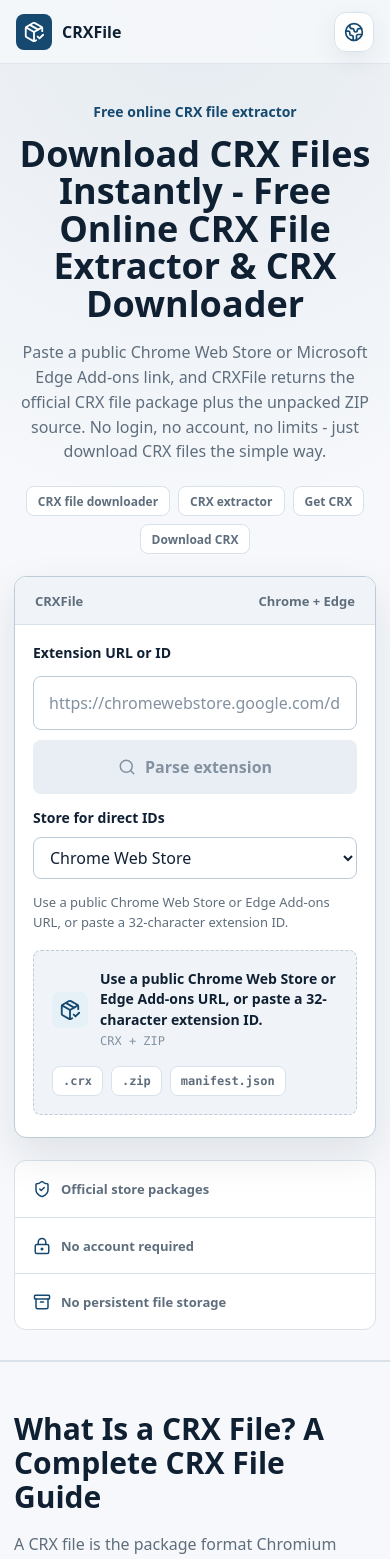
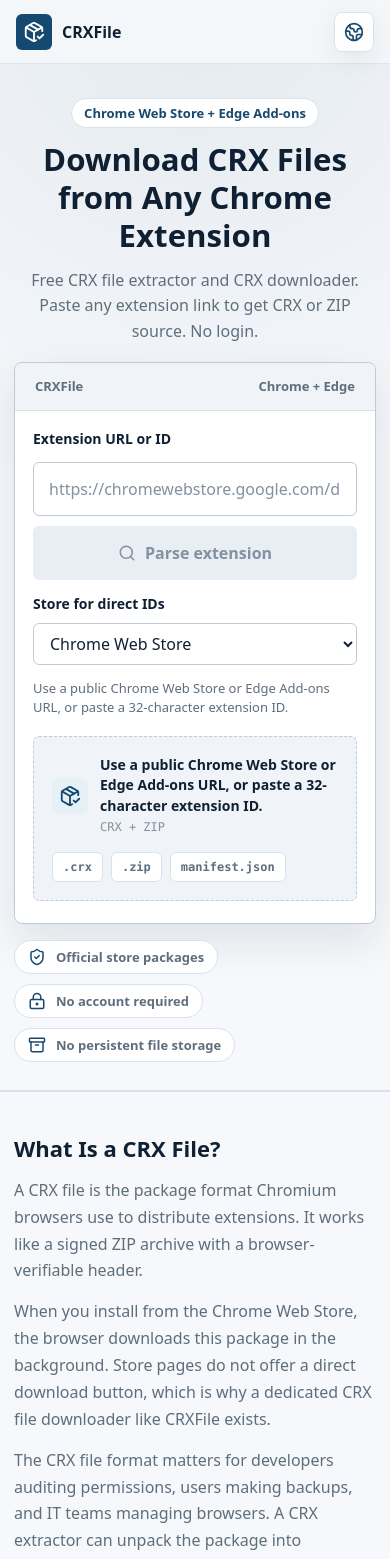
Before and after one commit to calinawilliams1992/crxfile, a Next.js app: page / in a window 390 px wide. Shown: the top 1559 px of the page. Built offline with nearby package versions, Linux system fonts and the light colour scheme.

Commit message:
Optimize CRXFile layout and SEO copy

```diff
--- a/app/components/CrxFileApp.tsx
+++ b/app/components/CrxFileApp.tsx
@@ -42,15 +42,14 @@
 const english = {
   nav: {
     tool: "CRX Downloader",
-    guide: "How to Get CRX",
-    faq: "CRX File FAQ"
+    guide: "Guide",
+    faq: "FAQ"
   },
   hero: {
-    eyebrow: "Free online CRX file extractor",
-    title: "Download CRX Files Instantly - Free Online CRX File Extractor & CRX Downloader",
+    eyebrow: "Chrome Web Store + Edge Add-ons",
+    title: "Download CRX Files from Any Chrome Extension",
     subtitle:
-      "Paste a public Chrome Web Store or Microsoft Edge Add-ons link, and CRXFile returns the official CRX file package plus the unpacked ZIP source. No login, no account, no limits - just download CRX files the simple way.",
-    badges: ["CRX file downloader", "CRX extractor", "Get CRX", "Download CRX"],
+      "Free CRX file extractor and CRX downloader. Paste any extension link to get CRX or ZIP source. No login.",
     trust: [
       { icon: ShieldCheck, label: "Official store packages" },
       { icon: LockKeyhole, label: "No account required" },
@@ -91,7 +90,7 @@
       "Store metadata is limited for this extension. You can still try the official package download."
   },
   learn: {
-    title: "What Is a CRX File? A Complete CRX File Guide",
+    title: "What Is a CRX File?",
     paragraphs: [
       "A CRX file is the package format Chromium browsers use to distribute extensions. It works like a signed ZIP archive with a browser-verifiable header.",
       "When you install from the Chrome Web Store, the browser downloads this package in the background. Store pages do not offer a direct download button, which is why a dedicated CRX file downloader like CRXFile exists.",
@@ -99,7 +98,7 @@
     ]
   },
   guide: {
-    title: "How to Download CRX Files from Chrome Web Store & Edge",
+    title: "How to Download a CRX File",
     subtitle:
       "CRXFile works as a CRX downloader and CRX extractor in one workflow. Follow these steps to get CRX from a public extension listing.",
     chromeTab: "Chrome",
@@ -113,36 +112,36 @@
     steps: {
       chrome: [
         {
-          title: "Step 1: Find the Extension and Copy the URL",
+          title: "Find the Extension",
           body: "Open the Chrome Web Store page for the extension you want, then copy the full URL or 32-character extension ID."
         },
         {
-          title: "Step 2: Paste into the CRX File Downloader",
+          title: "Paste into CRXFile",
           body: "Paste the URL or ID into CRXFile. The tool queries the official update endpoint to locate the latest package."
         },
         {
-          title: "Step 3: Get CRX or Extract ZIP Source",
+          title: "Get CRX or Extract ZIP",
           body: "Choose Download CRX for manual installation, or download ZIP source when you want CRX extractor output for code review."
         }
       ],
       edge: [
         {
-          title: "Step 1: Find the Add-on and Copy the URL",
+          title: "Find the Add-on",
           body: "Open the Microsoft Edge Add-ons page for the extension you want, then copy the full URL or extension ID."
         },
         {
-          title: "Step 2: Paste into the CRX File Downloader",
+          title: "Paste into CRXFile",
           body: "Paste the Edge URL or ID into CRXFile. The CRX downloader resolves the public package from the official endpoint."
         },
         {
-          title: "Step 3: Get CRX or Extract ZIP Source",
+          title: "Get CRX or Extract ZIP",
           body: "Download CRX for manual Edge installation, or use the ZIP option when you need CRX extractor source files."
         }
       ]
     }
   },
   extractor: {
-    title: "CRX File Extractor: How to Inspect Extension Source Code",
+    title: "Inspect Source with the CRX Extractor",
     paragraphs: [
       "When you select ZIP, CRXFile acts as a CRX extractor. The archive contains the CRX file source minus the store signature.",
       "Open the folder in a code editor and start with manifest.json, which declares permissions, content scripts, background workers, and other metadata."
@@ -157,19 +156,35 @@
       "This workflow is common in extension security auditing and useful for learning Chrome Extension APIs."
   },
   why: {
-    title: "Why Use a CRX Downloader Instead of Manual Methods?",
+    title: "Why Use CRXFile?",
     intro:
-      "Manual download URLs require internal store update endpoint details, and those details differ between Chrome and Edge. A dedicated CRX downloader handles that complexity.",
+      "CRXFile is a CRX downloader that handles store update endpoints for you across Chrome and Edge.",
     items: [
-      "Dual-store support - one tool for Chrome Web Store and Microsoft Edge Add-ons.",
-      "No plugin needed - CRXFile runs in the browser; install nothing to download CRX files.",
-      "Latest version - each request fetches the current CRX file package directly from the source.",
-      "Privacy-first workflow - no account registration, persistent file storage, or tracking."
+      {
+        icon: Globe2,
+        title: "Dual-store support",
+        body: "One tool for Chrome Web Store and Microsoft Edge Add-ons."
+      },
+      {
+        icon: PackageCheck,
+        title: "No plugin needed",
+        body: "Runs in your browser. Install nothing to download CRX files."
+      },
+      {
+        icon: Download,
+        title: "Always latest version",
+        body: "Fetches the current public CRX file package directly from the source."
+      },
+      {
+        icon: ShieldCheck,
+        title: "Privacy-first",
+        body: "No account, no persistent file storage, no download tracking."
+      }
     ]
   },
   faq: {
-    title: "CRX File FAQ - Extract, Download & Get CRX Answers",
-    subtitle: "Straight answers for CRX file downloader, CRX extractor, and source review workflows.",
+    title: "CRX File FAQ",
+    subtitle: "Common questions about downloading, extracting, and getting CRX files.",
     items: [
       {
         q: "What is a CRX file?",
@@ -228,15 +243,14 @@
 const chinese: Copy = {
   nav: {
     tool: "CRX 下载器",
-    guide: "如何获取 CRX",
-    faq: "CRX 文件 FAQ"
+    guide: "指南",
+    faq: "FAQ"
   },
   hero: {
-    eyebrow: "免费在线 CRX file 提取器",
-    title: "即时下载 CRX 文件 - 免费在线 CRX File 提取器与下载器",
+    eyebrow: "Chrome Web Store + Edge Add-ons",
+    title: "从任意 Chrome 扩展下载 CRX 文件",
     subtitle:
-      "粘贴公开的 Chrome Web Store 或 Microsoft Edge Add-ons 链接，CRXFile 会返回官方 CRX file 安装包和解包后的源码 ZIP。无需登录、无需账号，直接 download CRX 文件。",
-    badges: ["CRX file downloader", "CRX extractor", "Get CRX", "Download CRX"],
+      "免费 CRX file extractor 与 CRX downloader。粘贴扩展链接即可 get CRX 或源码 ZIP，无需登录。",
     trust: [
       { icon: ShieldCheck, label: "来自官方商店公开接口" },
       { icon: LockKeyhole, label: "无需账号" },
@@ -276,7 +290,7 @@
     partial: "该插件的商店元信息有限，但仍可尝试从官方端点下载文件。"
   },
   learn: {
-    title: "什么是 CRX File？完整 CRX 文件指南",
+    title: "什么是 CRX File？",
     paragraphs: [
       "CRX file 是 Chromium 系浏览器用于分发和安装扩展的标准打包格式，Google Chrome、Microsoft Edge、Brave 和 Opera 都使用这一格式。每个 CRX file 本质上都是带有加密签名头的 ZIP 归档，浏览器会在安装前验证它。",
       "当你从 Chrome Web Store 安装扩展时，浏览器会在后台下载并处理 CRX file。但商店页面通常没有官方下载按钮，因此 CRXFile 这样的 CRX file downloader 可以帮助你直接获取公开扩展包。",
@@ -284,7 +298,7 @@
     ]
   },
   guide: {
-    title: "如何从 Chrome Web Store 和 Edge 下载 CRX 文件",
+    title: "如何下载 CRX 文件",
     subtitle:
       "CRXFile 同时是 CRX downloader 和 CRX extractor，一套流程即可从公开扩展页面 get CRX 文件或提取源码 ZIP。",
     chromeTab: "Chrome",
@@ -298,36 +312,36 @@
     steps: {
       chrome: [
         {
-          title: "第 1 步：找到扩展并复制 URL",
+          title: "找到扩展",
           body: "打开目标扩展的 Chrome Web Store 页面，复制地址栏完整链接。CRXFile 也支持直接输入 32 位扩展 ID。"
         },
         {
-          title: "第 2 步：粘贴到 CRX File Downloader",
+          title: "粘贴到 CRXFile",
           body: "把 URL 或 ID 粘贴到 CRXFile。工具会请求官方商店更新端点，定位最新的 CRX file 安装包。"
         },
         {
-          title: "第 3 步：Get CRX 或提取 ZIP 源码",
+          title: "Get CRX 或提取 ZIP",
           body: "选择下载 CRX 用于手动安装，或下载 ZIP 作为 CRX extractor 输出进行代码审查。"
         }
       ],
       edge: [
         {
-          title: "第 1 步：找到加载项并复制 URL",
+          title: "找到加载项",
           body: "打开目标扩展的 Microsoft Edge Add-ons 页面，然后复制浏览器地址栏完整链接。"
         },
         {
-          title: "第 2 步：粘贴到 CRX File Downloader",
+          title: "粘贴到 CRXFile",
           body: "把 Edge URL 或扩展 ID 粘贴到 CRXFile。CRX downloader 会从官方端点解析公开安装包。"
         },
         {
-          title: "第 3 步：Get CRX 或提取 ZIP 源码",
+          title: "Get CRX 或提取 ZIP",
           body: "下载 CRX 可用于 Edge 手动安装，选择 ZIP 则可获得 CRX extractor 源码文件。"
         }
       ]
     }
   },
   extractor: {
-    title: "CRX File Extractor：如何检查扩展源码",
+    title: "使用 CRX Extractor 检查源码",
     paragraphs: [
       "当你选择 ZIP 选项时，CRXFile 就会作为 CRX extractor 使用。下载的 ZIP 包含扩展完整解包源码，除了商店签名头之外，内容与开发者上传的扩展文件一致。",
       "开始源码审查时，先解压归档并用代码编辑器打开文件夹。建议从 manifest.json 入手，它声明了扩展权限、内容脚本、后台 service worker 和其他关键元数据。"
@@ -342,19 +356,35 @@
       "使用 CRX file extractor 是扩展安全审计中的常见做法。开发者也可以借此学习热门扩展的构建方式，理解 CRX file 架构和 Chrome Extension API。"
   },
   why: {
-    title: "为什么使用 CRX Downloader，而不是手动拼接下载地址？",
+    title: "为什么使用 CRXFile？",
     intro:
-      "手动构造扩展下载地址需要理解商店内部更新端点格式，而 Chrome 和 Edge 的细节并不完全相同，且未来可能变化。专用 CRX downloader 可以把这些复杂性隐藏起来。",
+      "CRXFile 是一个 CRX downloader，可以替你处理 Chrome 和 Edge 的商店更新端点。",
     items: [
-      "双商店支持 - 一个 CRX file downloader 同时支持 Chrome Web Store 和 Microsoft Edge Add-ons。",
-      "无需安装扩展 - CRXFile 直接在浏览器中运行，不需要额外插件即可 download CRX 文件。",
-      "始终获取最新版本 - 每次请求都会获取当前公开发布的安装包，让你直接从源头 get CRX。",
-      "隐私优先 - 无需账号注册、不持久化存储文件，也不跟踪下载记录。"
+      {
+        icon: Globe2,
+        title: "双商店支持",
+        body: "一个工具同时支持 Chrome Web Store 和 Microsoft Edge Add-ons。"
+      },
+      {
+        icon: PackageCheck,
+        title: "无需安装插件",
+        body: "CRXFile 直接在浏览器中运行，不需要额外插件即可 download CRX 文件。"
+      },
+      {
+        icon: Download,
+        title: "始终获取最新版本",
+        body: "每次请求都会获取当前公开发布的 CRX file 安装包。"
+      },
+      {
+        icon: ShieldCheck,
+        title: "隐私优先",
+        body: "无需账号、不持久化存储文件，也不跟踪下载记录。"
+      }
     ]
   },
   faq: {
-    title: "CRX File FAQ - 提取、下载与 Get CRX 问答",
-    subtitle: "关于 CRX file downloader、CRX extractor 和源码审查流程的核心问题。",
+    title: "CRX File FAQ",
+    subtitle: "关于下载、提取和 get CRX files 的常见问题。",
     items: [
       {
         q: "什么是 CRX file？",
@@ -622,11 +652,6 @@
               </p>
               <h1>{t.hero.title}</h1>
               <p className="hero-subtitle">{t.hero.subtitle}</p>
-              <div className="keyword-row" aria-label="Supported search intents">
-                {t.hero.badges.map((badge) => (
-                  <span key={badge}>{badge}</span>
-                ))}
-              </div>
             </div>
 
             <div className="tool-workspace" aria-label="CRX downloader tool">
@@ -794,10 +819,17 @@
           <div className="section-inner text-content">
             <h2>{t.why.title}</h2>
             <p>{t.why.intro}</p>
-            <ul className="benefit-list">
-              {t.why.items.map((item) => (
-                <li key={item}>{item}</li>
-              ))}
+            <ul className="benefit-grid">
+              {t.why.items.map((item) => {
+                const Icon = item.icon;
+                return (
+                  <li key={item.title}>
+                    <Icon size={21} aria-hidden="true" />
+                    <strong>{item.title}</strong>
+                    <p>{item.body}</p>
+                  </li>
+                );
+              })}
             </ul>
           </div>
         </section>
--- a/app/globals.css
+++ b/app/globals.css
@@ -18,8 +18,8 @@
   --warn-bg: #fff0ef;
   --warning-line: #e4c76c;
   --warning-bg: #fff8dc;
-  --radius: 12px;
-  --radius-sm: 8px;
+  --radius: 8px;
+  --radius-sm: 6px;
   --shadow: 0 18px 44px rgba(16, 32, 51, 0.1);
 }
 
@@ -277,14 +277,14 @@
 }
 
 .tool-section {
-  padding: 56px 0 42px;
+  padding: 44px 0 36px;
   border-bottom: 1px solid var(--line);
 }
 
 .tool-layout {
   display: grid;
   justify-items: center;
-  gap: 28px;
+  gap: 20px;
   max-width: 840px;
   margin: 0 auto;
 }
@@ -292,42 +292,40 @@
 .intro-copy {
   display: grid;
   justify-items: center;
-  max-width: 760px;
+  max-width: 700px;
   text-align: center;
 }
 
 .eyebrow {
-  margin: 0 0 14px;
+  display: inline-flex;
+  align-items: center;
+  min-height: 30px;
+  margin: 0 0 12px;
+  padding: 0 12px;
+  border: 1px solid var(--line);
+  border-radius: 999px;
+  background: var(--surface);
   color: var(--brand);
-  font-size: 14px;
+  font-size: 13px;
   font-weight: 820;
 }
 
 .intro-copy h1 {
-  max-width: 760px;
+  max-width: 680px;
   margin: 0;
-  font-size: clamp(38px, 5vw, 58px);
-  line-height: 1.04;
-  font-weight: 860;
+  font-size: clamp(28px, 3.5vw, 40px);
+  line-height: 1.22;
+  font-weight: 830;
 }
 
 .hero-subtitle {
-  max-width: 620px;
-  margin: 18px 0 0;
+  max-width: 680px;
+  margin: 14px 0 0;
   color: var(--muted);
-  font-size: 17px;
-  line-height: 1.55;
+  font-size: 16px;
+  line-height: 1.58;
 }
 
-.keyword-row {
-  display: flex;
-  flex-wrap: wrap;
-  justify-content: center;
-  gap: 8px;
-  margin-top: 22px;
-}
-
-.keyword-row span,
 .empty-output-grid span,
 .store-badge,
 .detected {
@@ -337,13 +335,6 @@
   border-radius: var(--radius-sm);
   font-size: 12px;
   font-weight: 780;
-}
-
-.keyword-row span {
-  padding: 0 11px;
-  border: 1px solid var(--line);
-  background: var(--surface);
-  color: var(--muted);
 }
 
 .tool-workspace {
@@ -788,30 +779,26 @@
 }
 
 .proof-rail {
-  display: grid;
-  grid-template-columns: repeat(3, minmax(0, 1fr));
+  display: flex;
+  flex-wrap: wrap;
+  justify-content: center;
+  gap: 10px;
   width: min(100% - 40px, 820px);
-  margin: 22px auto 0;
-  overflow: hidden;
-  border: 1px solid var(--line);
-  border-radius: var(--radius);
-  background: var(--surface);
+  margin: 16px auto 0;
 }
 
 .trust-item {
-  display: grid;
-  grid-template-columns: 18px 1fr;
+  display: inline-flex;
   align-items: center;
   gap: 10px;
-  min-height: 56px;
-  padding: 0 18px;
+  min-height: 34px;
+  padding: 0 13px;
+  border: 1px solid var(--line);
+  border-radius: 999px;
+  background: var(--surface);
   color: var(--muted);
   font-size: 13px;
   font-weight: 760;
-}
-
-.trust-item + .trust-item {
-  border-left: 1px solid var(--line);
 }
 
 .trust-item svg {
@@ -821,7 +808,7 @@
 .content-section,
 .guide-section,
 .faq-section {
-  padding: 70px 0;
+  padding: 64px 0;
 }
 
 .content-section {
@@ -846,21 +833,21 @@
 }
 
 .text-content {
-  max-width: 860px;
+  max-width: 780px;
 }
 
 .text-content h2 {
-  max-width: 760px;
+  max-width: 720px;
   margin: 0;
-  font-size: clamp(30px, 3.4vw, 42px);
-  line-height: 1.12;
+  font-size: clamp(22px, 2.5vw, 28px);
+  line-height: 1.3;
 }
 
 .text-content p {
-  margin: 18px 0 0;
+  margin: 14px 0 0;
   color: var(--muted);
   font-size: 16px;
-  line-height: 1.72;
+  line-height: 1.68;
 }
 
 .split-content {
@@ -871,7 +858,7 @@
 }
 
 .feature-list,
-.benefit-list {
+.benefit-grid {
   margin: 0;
   padding: 0;
   list-style: none;
@@ -901,35 +888,44 @@
   color: var(--success);
 }
 
-.benefit-list {
+.benefit-grid {
   display: grid;
+  grid-template-columns: repeat(2, minmax(0, 1fr));
   gap: 12px;
   margin-top: 22px;
-  counter-reset: benefit;
 }
 
-.benefit-list li {
-  position: relative;
-  padding: 0 0 0 34px;
+.benefit-grid li {
+  display: grid;
+  gap: 7px;
+  align-content: start;
+  min-height: 150px;
+  padding: 18px;
+  border: 1px solid var(--line);
+  border-radius: var(--radius);
+  background: var(--surface);
   color: var(--ink);
-  line-height: 1.65;
 }
 
-.benefit-list li::before {
-  counter-increment: benefit;
-  content: counter(benefit);
-  position: absolute;
-  top: 1px;
-  left: 0;
-  display: inline-grid;
-  place-items: center;
-  width: 22px;
-  height: 22px;
-  border-radius: 50%;
+.benefit-grid svg {
+  width: 38px;
+  height: 38px;
+  padding: 8px;
+  border-radius: var(--radius-sm);
   background: var(--brand-soft);
   color: var(--brand);
-  font-size: 12px;
-  font-weight: 820;
+}
+
+.benefit-grid strong {
+  font-size: 15px;
+  line-height: 1.35;
+}
+
+.benefit-grid p {
+  margin: 0;
+  color: var(--muted);
+  font-size: 14px;
+  line-height: 1.65;
 }
 
 .section-heading {
@@ -940,8 +936,8 @@
 
 .section-heading h2 {
   margin: 0;
-  font-size: clamp(30px, 3.5vw, 42px);
-  line-height: 1.1;
+  font-size: clamp(22px, 2.5vw, 28px);
+  line-height: 1.3;
 }
 
 .section-heading p {
@@ -1015,8 +1011,8 @@
 
 .step-card h3 {
   margin: 16px 0 0;
-  font-size: 16px;
-  line-height: 1.25;
+  font-size: clamp(16px, 1.7vw, 18px);
+  line-height: 1.3;
 }
 
 .usage-notes {
@@ -1191,15 +1187,15 @@
   }
 
   .tool-section {
-    padding: 38px 0 30px;
+    padding: 34px 0 28px;
   }
 
   .tool-layout {
-    gap: 22px;
+    gap: 18px;
   }
 
   .intro-copy h1 {
-    font-size: 36px;
+    font-size: clamp(27px, 8vw, 34px);
   }
 
   .hero-subtitle {
@@ -1214,7 +1210,7 @@
   .store-row,
   .download-actions,
   .meta-grid,
-  .proof-rail,
+  .benefit-grid,
   .steps-grid,
   .usage-notes,
   .result-footer,
@@ -1251,15 +1247,14 @@
     font-size: 20px;
   }
 
-  .trust-item + .trust-item {
-    border-top: 1px solid var(--line);
-    border-left: 0;
+  .proof-rail {
+    justify-content: flex-start;
   }
 
   .content-section,
   .guide-section,
   .faq-section {
-    padding: 50px 0;
+    padding: 42px 0;
   }
 
   .tabs {
--- a/app/layout.tsx
+++ b/app/layout.tsx
@@ -8,7 +8,7 @@
     template: "%s | CRXFile"
   },
   description:
-    "Free online CRX file extractor and CRX downloader. Get CRX and ZIP source files from Chrome Web Store and Edge Add-ons. Download CRX files with no login.",
+    "Free online CRX file extractor and CRX downloader. Get CRX and ZIP source files from Chrome Web Store and Edge Add-ons instantly. Download CRX files with no login required.",
   keywords: [
     "crx file",
     "crx extractor",
```
